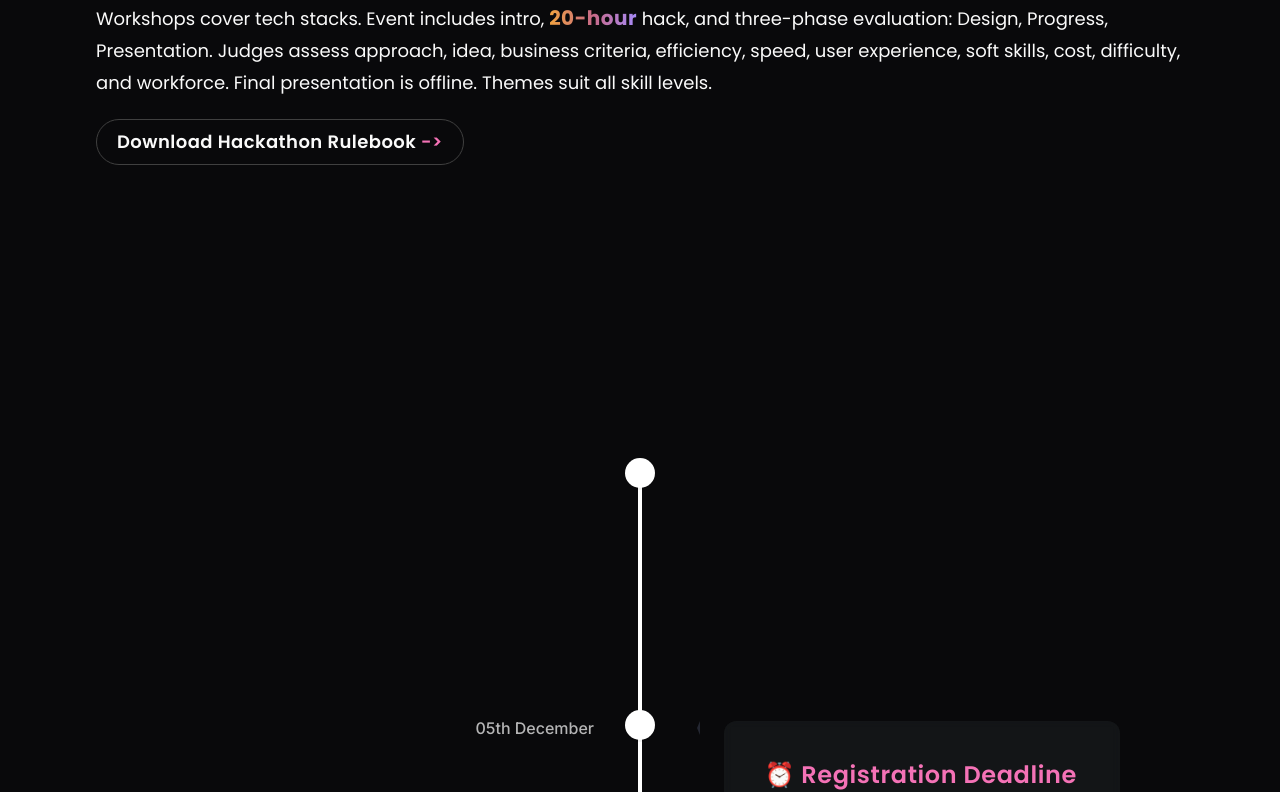
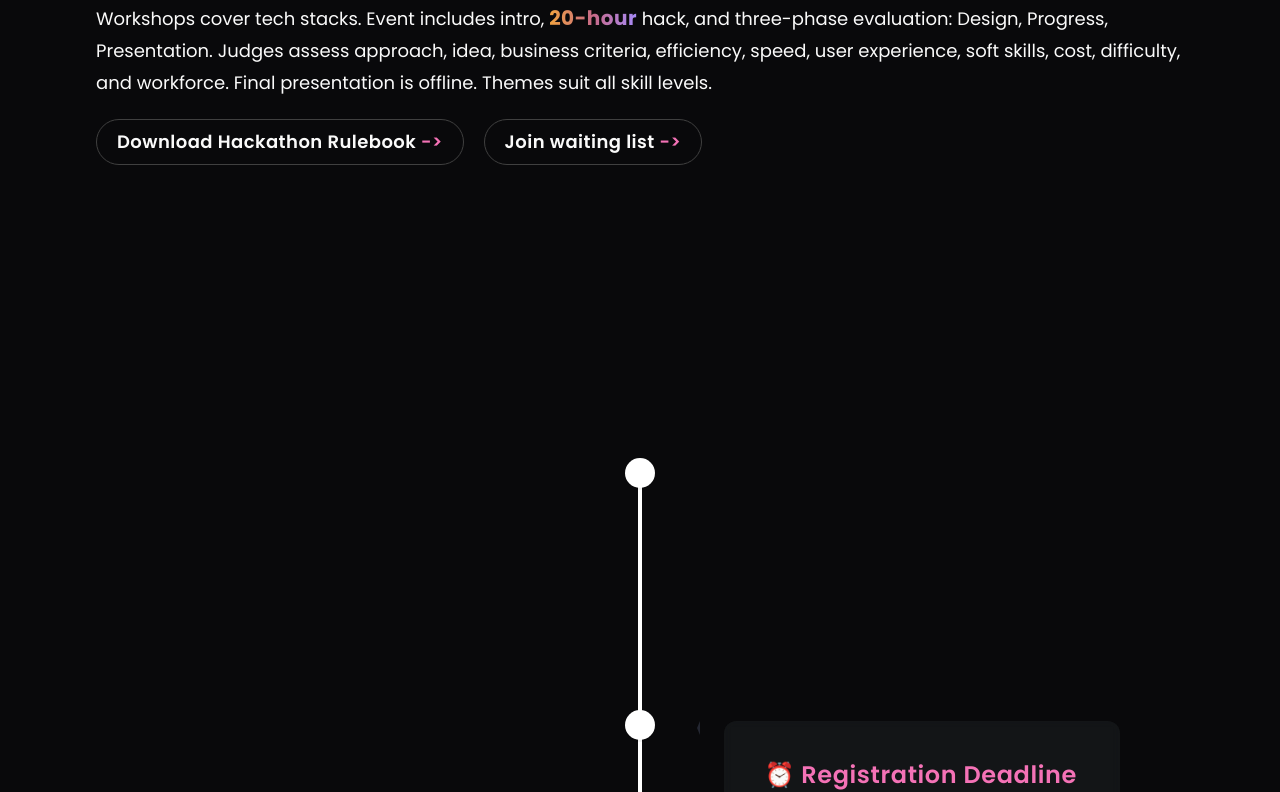
Before and after one commit to srajankumar/codeblaze, a Next.js app: page /hackathon in a window 1280 px wide. Shown: the part 989-1781 px from the top of the page. Built offline with nearby package versions, Linux system fonts and the light colour scheme.

Commit message:
waiting list added

```diff
--- a/src/app/page.tsx
+++ b/src/app/page.tsx
@@ -84,7 +84,7 @@ export default function Home() {
           </svg>
         </div>
 
-        {/* <RegisterButton /> */}
+        <RegisterButton />
         <Image
           width={700}
           height={500}
--- a/src/components/RegisterButton.tsx
+++ b/src/components/RegisterButton.tsx
@@ -4,10 +4,10 @@ import Link from "next/link";
 const RegisterButton = () => {
   return siteConfig.register ? (
     <div className="w-full flex justify-center px-3">
-      <Link href={siteConfig.register} target="_blank">
+      <Link href="https://forms.gle/Sdefet49u8pXukCR6" target="_blank">
         <div className="group flex w-fit rounded-full border tracking-wide px-5 py-2 transition-colors sm:bg-transparent bg-neutral-800/30 sm:hover:border-neutral-700 border-neutral-700 hover:bg-neutral-800/30">
           <h2 className="sm:text-lg font-poppinsSB">
-            Register Now{" "}
+            Join waiting list{" "}
             <span className="inline-block text-pink-400 transition-transform group-hover:translate-x-1 motion-reduce:transform-none">
               -&gt;
             </span>
--- a/src/components/constants/index.js
+++ b/src/components/constants/index.js
@@ -12,7 +12,7 @@ const events = [
     description: "",
     icon: `/assets/flowchart/deadline.png`,
     iconBg: "#0f0913",
-    date: "05th December",
+    date: "",
     points: ["Limited to the first 90 teams"],
   },
   {
--- a/src/components/hackathon/About.tsx
+++ b/src/components/hackathon/About.tsx
@@ -38,6 +38,20 @@ const About = () => {
             </h2>
           </div>
         </Link>
+        <Link
+          href="https://forms.gle/Sdefet49u8pXukCR6"
+          className="mr-5 mb-5"
+          target="_blank"
+        >
+          <div className="group flex w-fit rounded-full border tracking-wide px-5 py-2 transition-colors sm:bg-transparent bg-neutral-800/30 sm:hover:border-neutral-700 border-neutral-700 hover:bg-neutral-800/30">
+            <h2 className="sm:text-lg text-sm font-poppinsSB">
+              Join waiting list{" "}
+              <span className="inline-block text-pink-400 transition-transform group-hover:translate-x-1 motion-reduce:transform-none">
+                -&gt;
+              </span>
+            </h2>
+          </div>
+        </Link>
       </div>
     </div>
   );
```
